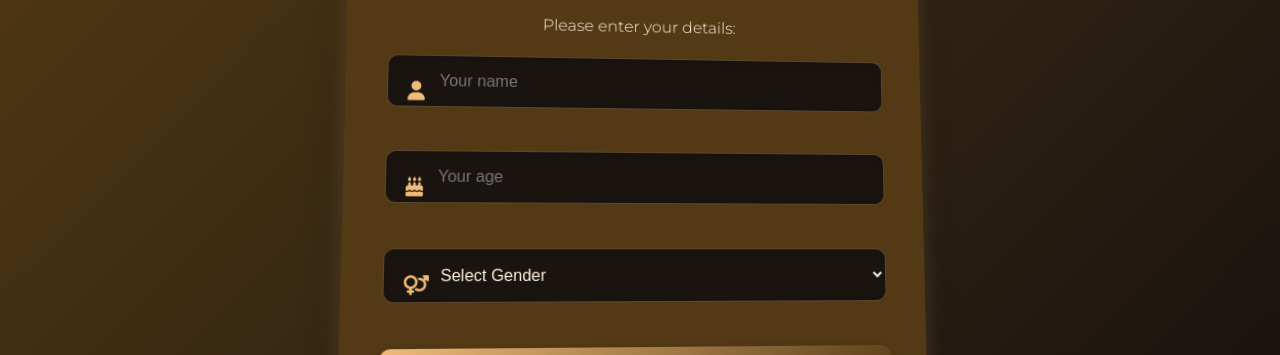
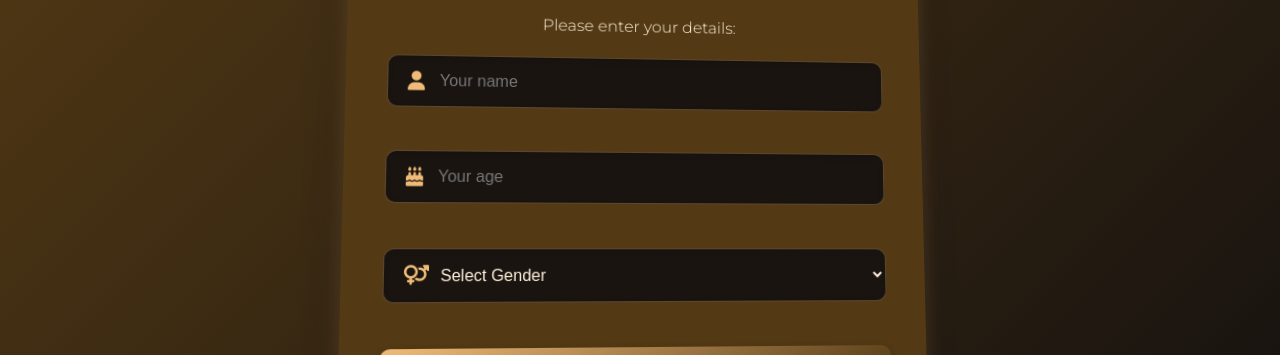
Before and after one commit to Darkpher/PasswordPro, a plain HTML site: page index.html in a window 1280 px wide. Both pictures are taken after a click on the button "BEGIN". Shown: the part 236-591 px from the top of the page. Drawn offline with Linux system fonts and the light colour scheme.

Commit message:
index.html

```diff
--- a/index.html
+++ b/index.html
@@ -25,15 +25,15 @@
         <h1>Welcome</h1>
         <p>Please enter your details:</p>
         <div class="input-group">
-            <i class="fas fa-user input-icon"></i>
+            <i class="fas fa-user input-icon" style="padding-bottom: 20px;"></i>
             <input type="text" id="name" placeholder="Your name">
         </div>
         <div class="input-group">
-            <i class="fas fa-birthday-cake input-icon"></i>
+            <i class="fas fa-birthday-cake input-icon" style="padding-bottom: 20px;"></i>
             <input type="number" id="age" placeholder="Your age">
         </div>
         <div class="input-group">
-            <i class="fas fa-venus-mars input-icon"></i>
+            <i class="fas fa-venus-mars input-icon" style="padding-bottom: 20px;"></i>
             <select id="gender">
                 <option value="" disabled selected>Select Gender</option>
                 <option value="Male">Male</option>
```
